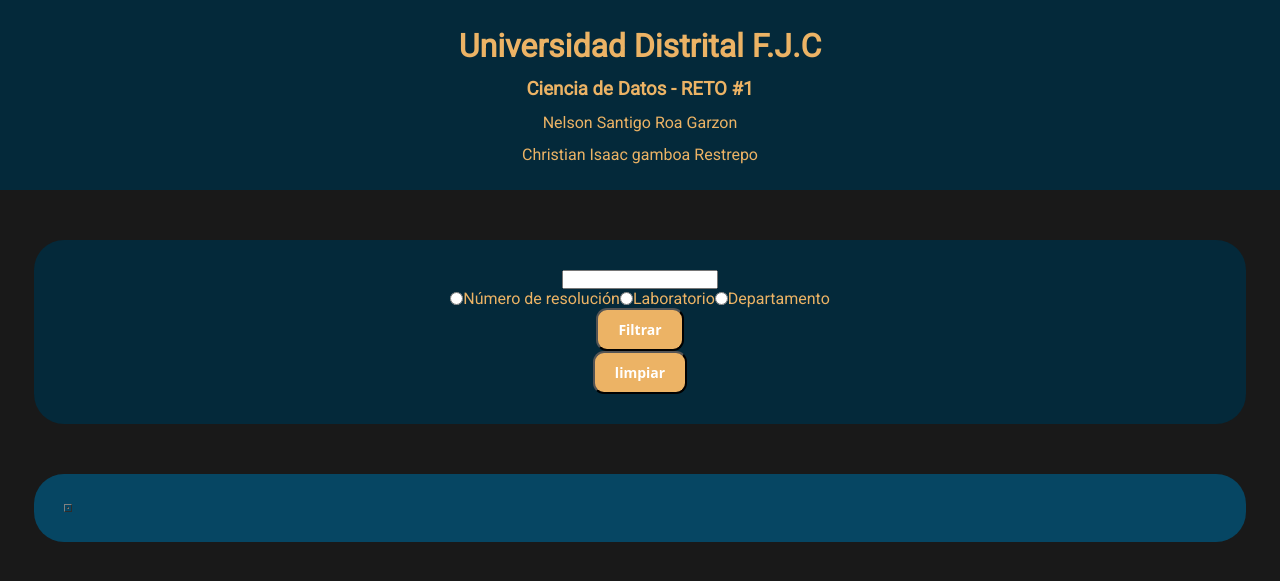
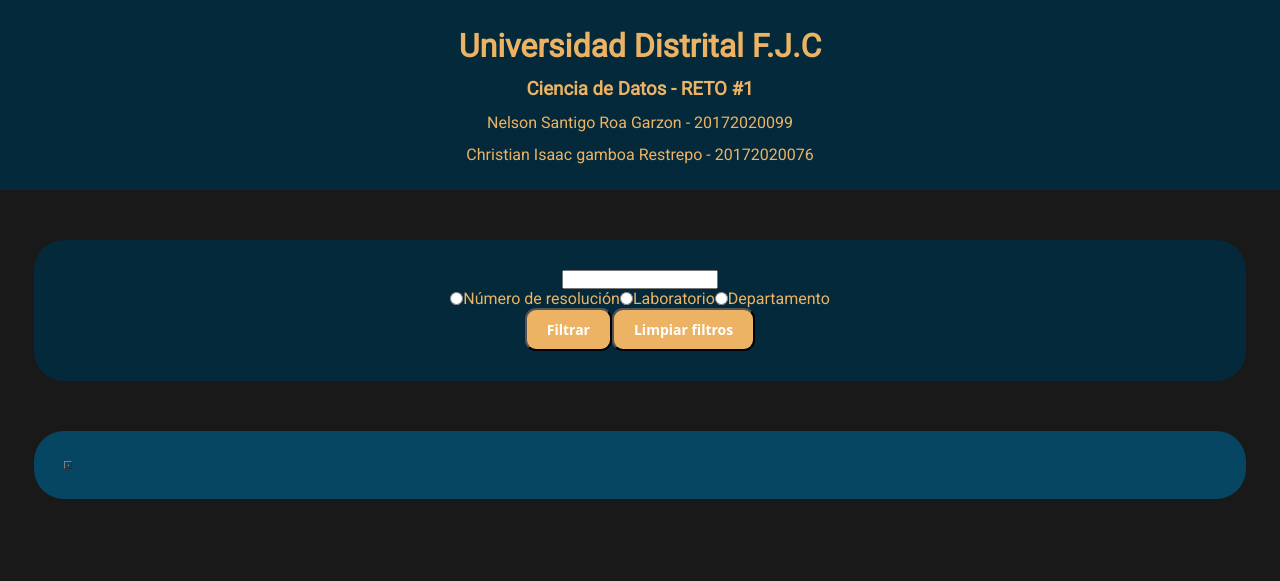
Before and after one commit to SantiagoRoa/Parcial-CienciaDatos, a Flask app: page / in a window 1280 px wide. Shown: the top 581 px of the page. Run offline with Flask 2, Linux system fonts and the light colour scheme.

Commit message:
Finalizacion

```diff
--- a/App.py
+++ b/App.py
@@ -19,14 +19,16 @@
 def index():
     return render_template('index.html', tables=[tablaOriginal.to_html(classes='data')], titles=tablaOriginal.columns.values)
 
-@app.route("/")
-def limpiarFiltros():
-    return render_template('index.html', tables=[tablaOriginal.to_html(classes='data')], titles=tablaOriginal.columns.values)
 
-@app.route("/",methods=["GET", "POST"])
-def filtrar():
+@app.route("/", methods=["GET", "POST"])
+def pressButton():
     if request.method == "POST":
-        param = request.form.get("")
-        value = request.form.get("")
-        tablaFiltrada = tablaOriginal[tablaOriginal[param] == value]
-    return render_template('index.html', tables=[tablaFiltrada.to_html(classes='data')], titles=tablaFiltrada.columns.values)
+        if request.form.get("buttonB") == "clean":
+            return render_template('index.html', tables=[tablaOriginal.to_html(classes='data')], titles=tablaOriginal.columns.values)
+        elif request.form.get("buttonA") == "filter":
+            param = request.form["param"]
+            value = request.form.get("valor")
+            tablaFiltrada = tablaOriginal[tablaOriginal[param] == value]
+            return render_template('index.html', tables=[tablaFiltrada.to_html(classes='data')], titles=tablaFiltrada.columns.values)
+        else:
+            pass
--- a/templates/index.html
+++ b/templates/index.html
@@ -10,23 +10,22 @@
     <link rel="preconnect" href="https://fonts.googleapis.com">
     <link rel="preconnect" href="https://fonts.gstatic.com" crossorigin>
     <link href="https://fonts.googleapis.com/css2?family=Roboto&display=swap" rel="stylesheet">
-    <script src='main.js'></script>
 </head>
 
 <body>
     <div class="header">
         <h1>Universidad Distrital F.J.C</h1>
         <h3>Ciencia de Datos - RETO #1</h3>
-        <span>Nelson Santigo Roa Garzon</span>
-        <span>Christian Isaac gamboa Restrepo</span>
+        <span>Nelson Santigo Roa Garzon - 20172020099</span>
+        <span>Christian Isaac gamboa Restrepo - 20172020076</span>
     </div>
     <div class="filter-container">
         <form action="/" method="post">
             <div class="item-filter">
-                <input type="text" id="res" name="res">
+                <input type="text" id="res" name="valor">
             </div>
             <div class="item-filter">
-                <input type="radio" id="numRes" name="param" value="numRes">
+                <input type="radio" id="numRes" name="param" value="Número de resolución">
                 <label for="numRes">Número de resolución</label>
 
 
@@ -38,12 +37,9 @@
                 <label for="Departamento">Departamento</label>
             </div>
             <div class="item-filter">
-                <button type="submit" class="btn">Filtrar</button>
+                <button type="submit" class="btn" name= "buttonA" value="filter">Filtrar</button>
+                <button type="submit" class="btn" name = "buttonB" value="clean">Limpiar filtros</button>
             </div>
-            <div class="item-filter">
-                <button type="submit" class="btn">limpiar</button>
-            </div>
-
         </form>
 
     </div>
```
